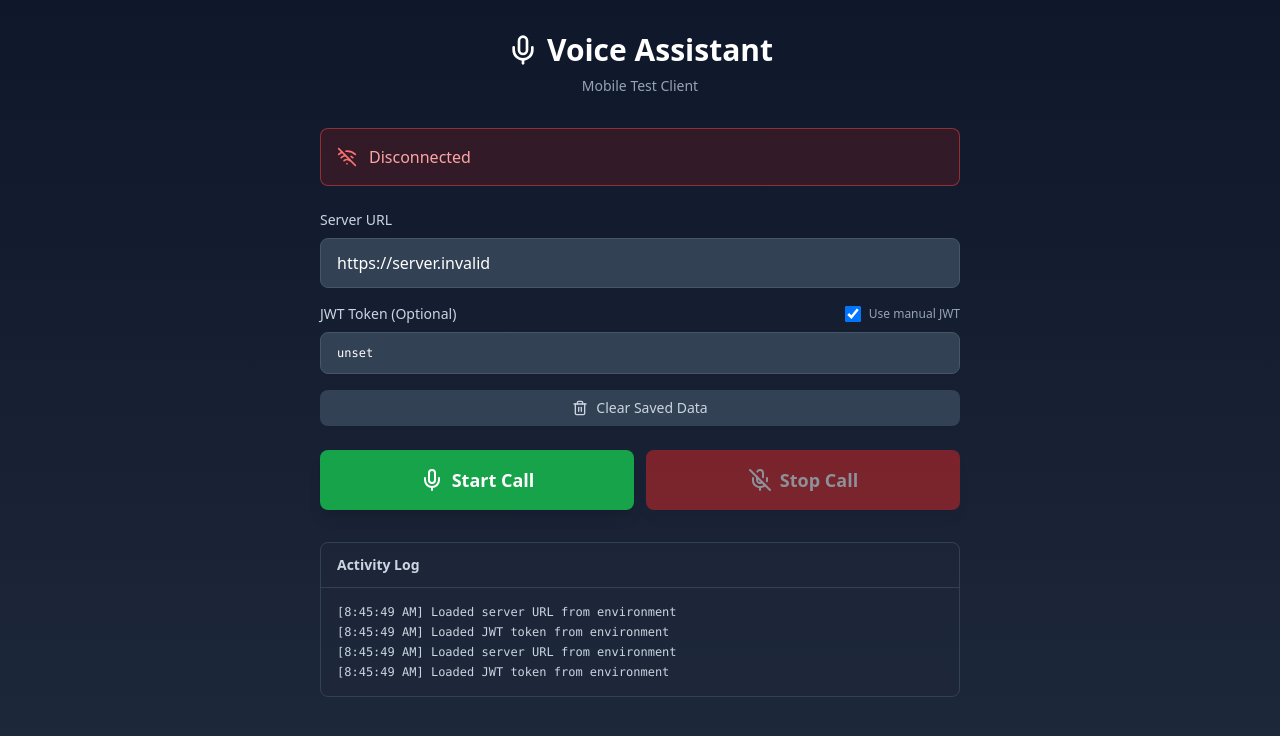
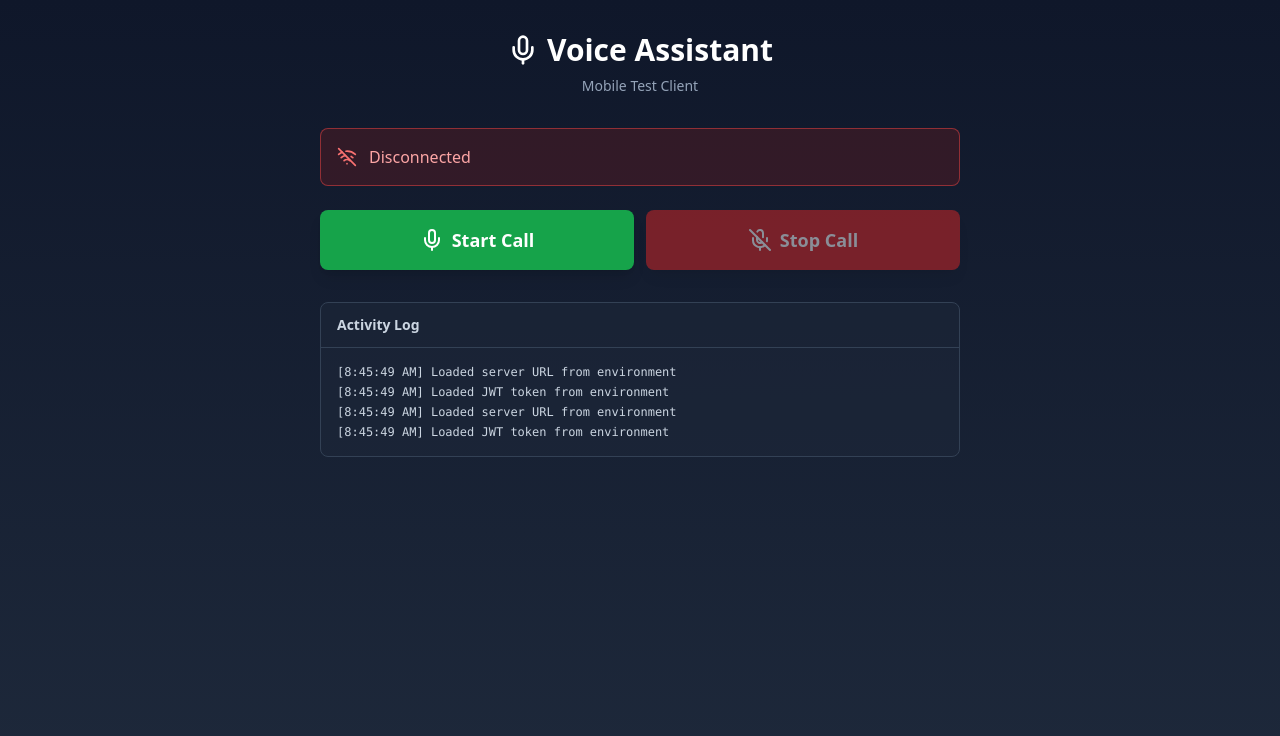
Before and after one commit to vollawetscher/livekit_web_client, a React (Vite) app: page / in a window 1280 px wide. Shown: the top 736 px of the page. Built offline with nearby package versions, Linux system fonts and the light colour scheme; no server answers.

Commit message:
Added .env.example

```diff
--- a/src/components/VoiceAssistant.tsx
+++ b/src/components/VoiceAssistant.tsx
@@ -1,20 +1,14 @@
 import { useState, useRef, useEffect } from 'react';
-import { Mic, MicOff, Wifi, WifiOff, Trash2, Bug } from 'lucide-react';
+import { Mic, MicOff, Wifi, WifiOff, Bug } from 'lucide-react';
 import { AudioRecorder } from '../utils/AudioRecorder';
 import { WebSocketClient } from '../utils/WebSocketClient';
 import { DialService } from '../utils/DialService';
 import Dialpad from './Dialpad';
 
-const STORAGE_KEYS = {
-  SERVER_URL: 'voice_assistant_server_url',
-  JWT_TOKEN: 'voice_assistant_jwt_token',
-};
-
 export default function VoiceAssistant() {
   const [isConnected, setIsConnected] = useState(false);
   const [serverUrl, setServerUrl] = useState('');
   const [jwtToken, setJwtToken] = useState('');
-  const [useManualJwt, setUseManualJwt] = useState(false);
   const [logs, setLogs] = useState<string[]>([]);
   const [inputLevel, setInputLevel] = useState(0);
   const [isReceivingAudio, setIsReceivingAudio] = useState(false);
@@ -31,28 +25,18 @@ export default function VoiceAssistant() {
     setLogs((prev) => [...prev, `[${timestamp}] ${message}`]);
   };
 
-  // Load saved values on mount
+  // Load values from environment on mount
   useEffect(() => {
     const envUrl = import.meta.env.VITE_SERVER_URL;
     const envToken = import.meta.env.VITE_JWT_TOKEN;
-    const savedUrl = localStorage.getItem(STORAGE_KEYS.SERVER_URL);
-    const savedToken = localStorage.getItem(STORAGE_KEYS.JWT_TOKEN);
 
-    if (savedUrl) {
-      setServerUrl(savedUrl);
-      addLog('Loaded saved server URL');
-    } else if (envUrl) {
+    if (envUrl) {
       setServerUrl(envUrl);
       addLog('Loaded server URL from environment');
     }
 
-    if (savedToken) {
-      setJwtToken(savedToken);
-      setUseManualJwt(true);
-      addLog('Loaded saved JWT token');
-    } else if (envToken) {
+    if (envToken) {
       setJwtToken(envToken);
-      setUseManualJwt(true);
       addLog('Loaded JWT token from environment');
     }
     // eslint-disable-next-line react-hooks/exhaustive-deps
@@ -60,15 +44,15 @@ export default function VoiceAssistant() {
 
   const handleStart = async () => {
     if (!serverUrl) {
-      alert('Please enter server URL');
+      alert('Server URL not configured. Please set VITE_SERVER_URL in your .env file.');
       return;
     }
 
     try {
       let token = jwtToken;
 
-      // If no manual JWT provided, fetch one from the server
-      if (!useManualJwt || !token) {
+      // If no JWT provided in environment, fetch one from the server
+      if (!token) {
         addLog('Requesting authentication token...');
 
         try {
@@ -95,20 +79,15 @@ export default function VoiceAssistant() {
           addLog('Token received from server');
           console.log('🔑 Token received, length:', token?.length);
 
-          // Save the token for future use
           setJwtToken(token);
-          localStorage.setItem(STORAGE_KEYS.JWT_TOKEN, token);
         } catch (error) {
           const errorMsg = error instanceof Error ? error.message : 'Unknown error';
           addLog(`Token fetch failed: ${errorMsg}`);
           throw new Error(`Failed to get authentication token: ${errorMsg}`);
         }
       } else {
-        addLog('Using saved JWT token');
+        addLog('Using JWT token from environment');
       }
-
-      // Save server URL
-      localStorage.setItem(STORAGE_KEYS.SERVER_URL, serverUrl);
 
       addLog('Connecting to WebSocket...');
       wsClientRef.current = new WebSocketClient(
@@ -176,15 +155,6 @@ export default function VoiceAssistant() {
     setIsCalibrating(false);
     setNoiseThreshold(null);
     addLog('Disconnected');
-  };
-
-  const handleClearSaved = () => {
-    localStorage.removeItem(STORAGE_KEYS.SERVER_URL);
-    localStorage.removeItem(STORAGE_KEYS.JWT_TOKEN);
-    setServerUrl('');
-    setJwtToken('');
-    setUseManualJwt(false);
-    addLog('Cleared saved data');
   };
 
   const handleDebugStatus = () => {
@@ -329,61 +299,6 @@ export default function VoiceAssistant() {
           </div>
         )}
 
-        <div className="mb-6 space-y-4">
-          <div>
-            <label className="block text-sm font-medium text-slate-300 mb-2">
-              Server URL
-            </label>
-            <input
-              type="text"
-              value={serverUrl}
-              onChange={(e) => setServerUrl(e.target.value)}
-              placeholder="wss://your-server.com/mobile-stream"
-              disabled={isConnected}
-              className="w-full px-4 py-3 rounded-lg bg-slate-700 border border-slate-600 focus:border-blue-500 focus:outline-none focus:ring-2 focus:ring-blue-500/50 disabled:opacity-50 disabled:cursor-not-allowed text-white placeholder-slate-400"
-            />
-          </div>
-
-          <div>
-            <div className="flex items-center justify-between mb-2">
-              <label className="block text-sm font-medium text-slate-300">
-                JWT Token (Optional)
-              </label>
-              <label className="flex items-center gap-2 cursor-pointer">
-                <input
-                  type="checkbox"
-                  checked={useManualJwt}
-                  onChange={(e) => setUseManualJwt(e.target.checked)}
-                  disabled={isConnected}
-                  className="w-4 h-4 rounded bg-slate-700 border-slate-600 text-blue-500 focus:ring-blue-500 disabled:opacity-50 disabled:cursor-not-allowed"
-                />
-                <span className="text-xs text-slate-400">Use manual JWT</span>
-              </label>
-            </div>
-            <input
-              type="text"
-              value={jwtToken}
-              onChange={(e) => {
-                setJwtToken(e.target.value);
-                localStorage.setItem(STORAGE_KEYS.JWT_TOKEN, e.target.value);
-              }}
-              placeholder="Paste JWT token or leave empty to auto-fetch"
-              disabled={isConnected || !useManualJwt}
-              className="w-full px-4 py-3 rounded-lg bg-slate-700 border border-slate-600 focus:border-blue-500 focus:outline-none focus:ring-2 focus:ring-blue-500/50 disabled:opacity-50 disabled:cursor-not-allowed text-white placeholder-slate-400 font-mono text-xs"
-            />
-          </div>
-
-          {(serverUrl || jwtToken) && !isConnected && (
-            <button
-              onClick={handleClearSaved}
-              className="w-full py-2 rounded-lg font-medium text-sm flex items-center justify-center gap-2 transition-all bg-slate-700 hover:bg-slate-600 text-slate-300"
-            >
-              <Trash2 className="w-4 h-4" />
-              Clear Saved Data
-            </button>
-          )}
-        </div>
-
         <div className="space-y-3 mb-8">
           <div className="flex gap-3">
             <button
```
Also changed, not shown: 1 other file (tests, documents, lock files or other folders).
